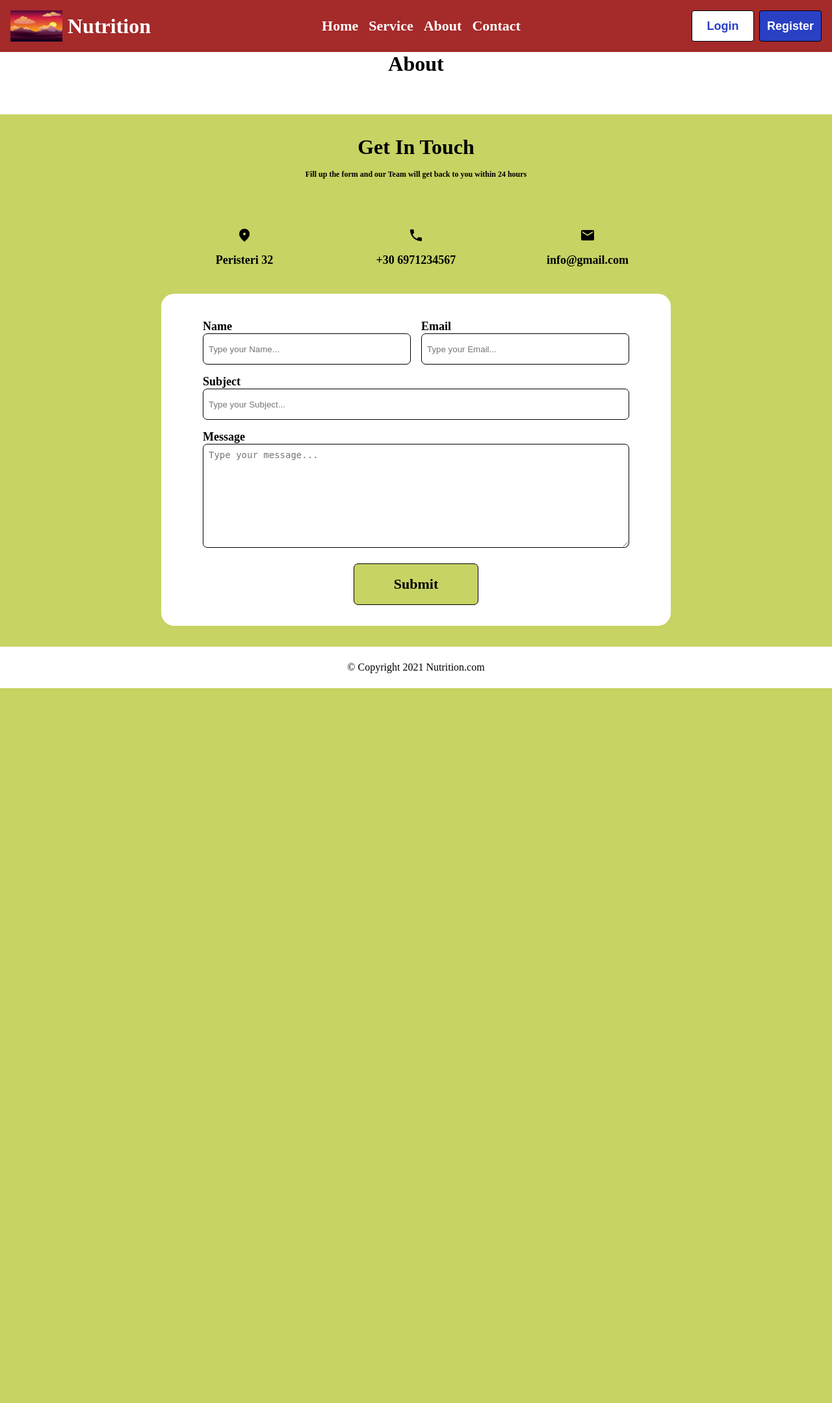
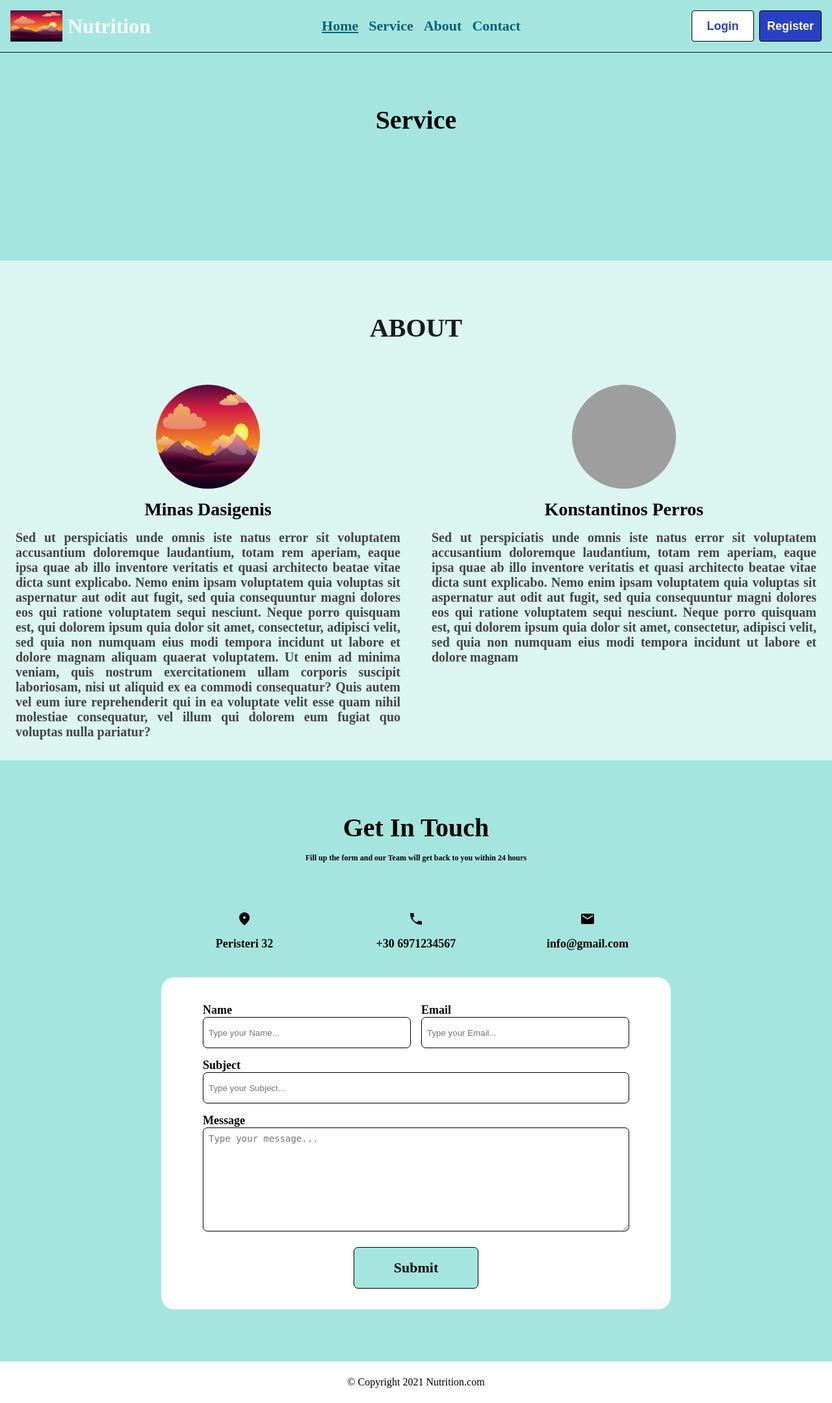
Before and after one commit to Wildwest35/Nutrition, a PHP site: page / in a window 1280 px wide. Shown: the whole page at 65% size. Before the commit the page ends 1059 px from the top, so only its background shows below. Run offline with PHP 8.4, Linux system fonts and the light colour scheme; some libraries are stand-ins or nearby versions; grey boxes are pictures that could not be loaded.

Commit message:
active nav bar, about, service

```diff
--- a/public/css/style.css
+++ b/public/css/style.css
@@ -50,10 +50,13 @@ a {
 
 .container-nav-bar {
     width: 100%;
-    min-height: 5rem;
-    background-color: brown;
+    min-height: 4rem;
+    background-color: #A4E5E0;
     padding: 1rem;
-/*     position: fixed; */
+    position: sticky;
+    top: 0;
+    /* box-shadow: 0px 3px 2px #a4e5e0d7; */
+    border-bottom: 1px solid rgb(17, 17, 17);
     display: flex;
     flex-direction: row;
     justify-content: space-between;
@@ -89,14 +92,21 @@ a {
     align-items: center;
 }
 
+.nav-bar-options .active {
+    text-decoration: underline;
+    color: #0C6170;
+    cursor: pointer;
+}
+
 .nav-bar-options h4 {
     padding: 0.5rem;
-    color: white;
+    color: #0C6170;
     cursor: pointer;
 }
 
 .nav-bar-options h4:hover {
     text-decoration: underline;
+    color: #0C6170;
 }
 
 .nav-bar-account {
@@ -139,9 +149,9 @@ a {
 .contact-form-container {
     width: 100%;
     min-height: 10rem;
-    background-color: rgb(199, 211, 99);
+    background-color: #A4E5E0;
     /* padding: 6rem 0 2rem; */
-    padding: 2rem 0;
+    padding: 5rem 0;
     display: flex;
     flex-direction: column;
     justify-content: center;
@@ -267,7 +277,7 @@ a {
     border-color: rgb(0, 0, 0);
     border-radius: 7px;
     margin-top: 1rem;
-    background-color: rgb(199, 211, 99);
+    background-color: #A4E5E0;
     color: black;
     display: flex;
     flex-direction: row;
@@ -276,14 +286,76 @@ a {
 }
 
 .send-form h4:hover {
-    background-color: rgb(199, 211, 99);
+    background-color: #a4e5e0bd;
+}
+
+/* -------------------------- Service -------------------------- */
+.service-container {
+    background-color: #A4E5E0;
+    width:100%;
+    min-height: 20rem;
+    padding-top: 5rem;
+    display: flex;
+    flex-direction: row;
+    justify-content: center;
+    align-items: flex-start;
 }
 
 /* -------------------------- About -------------------------- */
 .about-container {
+    background-color: #DBF5F0;
     width: 100%;
     min-height: 6rem;
     text-align: center;
+    padding-top: 5rem;
+}
+
+.about-container h1 {
+    color: rgb(26, 26, 26);
+}
+
+.container-creators {
+    width:100%;
+    min-height: 7rem;
+    display: grid;
+    grid-template-columns: repeat(2, 1fr);
+    justify-items: start;
+    justify-self: start;
+    align-items: start;
+    align-self: start;
+}
+
+.creators {
+    width: 100%;
+    min-height: 4rem;
+    padding: 4rem 1.5rem 2rem;
+    display: flex;
+    flex-direction: column;
+    justify-content: flex-start;
+    align-items: center;
+}
+
+.creators img {
+    width: 10rem;
+    height: 10rem;
+    border-radius: 50%;
+    margin-bottom: 1rem;
+}
+
+.creator-name {
+    width: 100%;
+    min-height: 1rem;
+    color: rgb(0, 0, 0);
+    margin-bottom: 1rem;
+}
+
+.creator-description {
+    width: 100%;
+    min-height: 1rem;
+    font-size: 20px;
+    color: #444444;
+    text-align: justify;
+    text-justify: inter-word;
 }
 
 /* -------------------------- Modal -------------------------- */
@@ -424,6 +496,7 @@ a {
 
     .container-nav-bar {
         flex-direction: column;
+        position: absolute;
     }
 
     .nav-bar-options {
@@ -513,7 +586,13 @@ a {
     .information-text .small {
         text-align: center;
     }
+
+    .container-creators {
+        grid-template-columns: repeat(1, 1fr);
+    }
 }
+
+
 
 @media screen and (max-width: 580px) {
 
--- a/public/index.html
+++ b/public/index.html
@@ -9,8 +9,7 @@
         <title>Nutrition</title>
     </head>
     <body id="body">
-
-        <section class="container-nav-bar">
+        <section class="container-nav-bar" id="home">
             <div class="nav-bar-left">
                 <div class="nav-bar-logo">
                     <img src="img/landscape.png" alt="Test Image">
@@ -19,10 +18,10 @@
                 <img src="img/menu.png" alt="meu Test Image" width="50" height="40" class="menu" data-bind="click: collapse">
             </div>
             <div class="nav-bar-options" id="nav-bar-options">
-                <h4>Home</h4>
-                <h4>Service</h4>
-                <h4>About</h4>
-                <a href="#contact"><h4>Contact</h4></a>
+                <a class="btn active" href="#service"><h4>Home</h4></a>
+                <a class="btn" href="#service"><h4>Service</h4></a>
+                <a class="btn" href="#about"><h4>About</h4></a>
+                <a class="btn" href="#contact"><h4>Contact</h4></a>
             </div>
             <div class="nav-bar-account" id="nav-bar-account">
                 <button class="login" data-bind="click: modalLogin">Login</button>
@@ -30,15 +29,41 @@
             </div>
         </section>
 
-        <section class="about-container">
-            <h2>About</h2>
+        <section class="service-container" id="service">
+            <h1>Service</h1>
+        </section>
+
+        <section class="about-container" id="about">
+            <h1>ABOUT</h1>
+            <div class="container-creators">
+                <div class="creators">
+                    <img src="img/landscape.png" alt="leaves">
+                    <h3 class="creator-name">
+                        Minas Dasigenis
+                    </h3>
+                    <h4 class="creator-description">
+                        Sed ut perspiciatis unde omnis iste natus error sit voluptatem accusantium doloremque laudantium, totam rem aperiam, eaque ipsa quae ab illo inventore veritatis et quasi architecto beatae vitae dicta sunt explicabo. Nemo enim ipsam voluptatem quia voluptas sit aspernatur aut odit aut fugit, sed quia consequuntur magni dolores eos qui ratione voluptatem sequi nesciunt. Neque porro quisquam est, qui dolorem ipsum quia dolor sit amet, consectetur, adipisci velit, sed quia non numquam eius modi tempora incidunt ut labore et dolore magnam aliquam quaerat voluptatem. Ut enim ad minima veniam, quis nostrum exercitationem ullam corporis suscipit laboriosam, nisi ut aliquid ex ea commodi consequatur? Quis autem vel eum iure reprehenderit qui in ea voluptate velit esse quam nihil molestiae consequatur, vel illum qui dolorem eum fugiat quo voluptas nulla pariatur?
+                    </h4>
+                </div>
+                <div class="creators">
+                    <img src="img/grocery.jpg" alt="leaves">
+                    <h3 class="creator-name">
+                        Konstantinos Perros
+                    </h3>
+                    <h4 class="creator-description">
+                        Sed ut perspiciatis unde omnis iste natus error sit voluptatem accusantium doloremque laudantium, totam rem aperiam, eaque ipsa quae ab illo inventore veritatis et quasi architecto beatae vitae dicta sunt explicabo. Nemo enim ipsam voluptatem quia voluptas sit
+
+                        aspernatur aut odit aut fugit, sed quia consequuntur magni dolores eos qui ratione voluptatem sequi nesciunt. Neque porro quisquam est, qui dolorem ipsum quia dolor sit amet, consectetur, adipisci velit, sed quia non numquam eius modi tempora incidunt ut labore et dolore magnam
+                    </h4>
+                </div>
+            </div>
         </section>
 
         <section class="contact-form-container" id="contact">
 
             <div class="information-text">
                 <div class="big">
-                    <h2>Get In Touch</h2>
+                    <h1>Get In Touch</h1>
                 </div>
                 <div class="small">
                     <h6>Fill up the form and our Team will get back to you within 24 hours</h6>
--- a/public/js/mainViewModel.js
+++ b/public/js/mainViewModel.js
@@ -29,6 +29,22 @@ function MainViewModel() {
         self.isModalOpen(!self.isModalOpen());
     }
 
+    var options = document.getElementById("nav-bar-options");
+    var btns = options.getElementsByClassName("btn");
+
+    for(var i=0; i<btns.length; i++) {
+        btns[i].addEventListener('click', function() {
+            var current = document.getElementsByClassName("active");
+            current[0].className = current[0].className.replace(" active");
+            this.className += " active";
+        })
+    }
+
+    let current = '';
+
+    window.addEventListener('scroll', () => {
+
+    })
 }
 
 $(function() {
```
